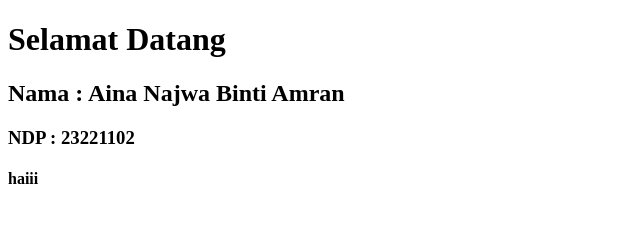
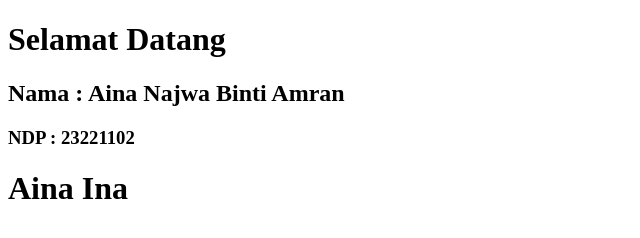
Before and after one commit to AinaNajawa/branch, a plain HTML site: page aina.html in a window 1280 px wide. Shown: the whole page, without its empty margins (0-640 px from the left). Drawn offline with Linux system fonts and the light colour scheme.

Commit message:
tambah fail aina,html

```diff
--- a/ilp.html
+++ b/aina.html
@@ -7,9 +7,9 @@
     <title>Document</title>
 </head>
 <body>
-    <h1>Selamat Datang</h1>
+       <h1>Selamat Datang</h1>
     <h2>Nama : Aina Najwa Binti Amran</h2>
     <h3>NDP : 23221102</h3>
-    <h4>haiii</h4>
+    <h1>Aina Ina</h1>
 </body>
 </html>
```
